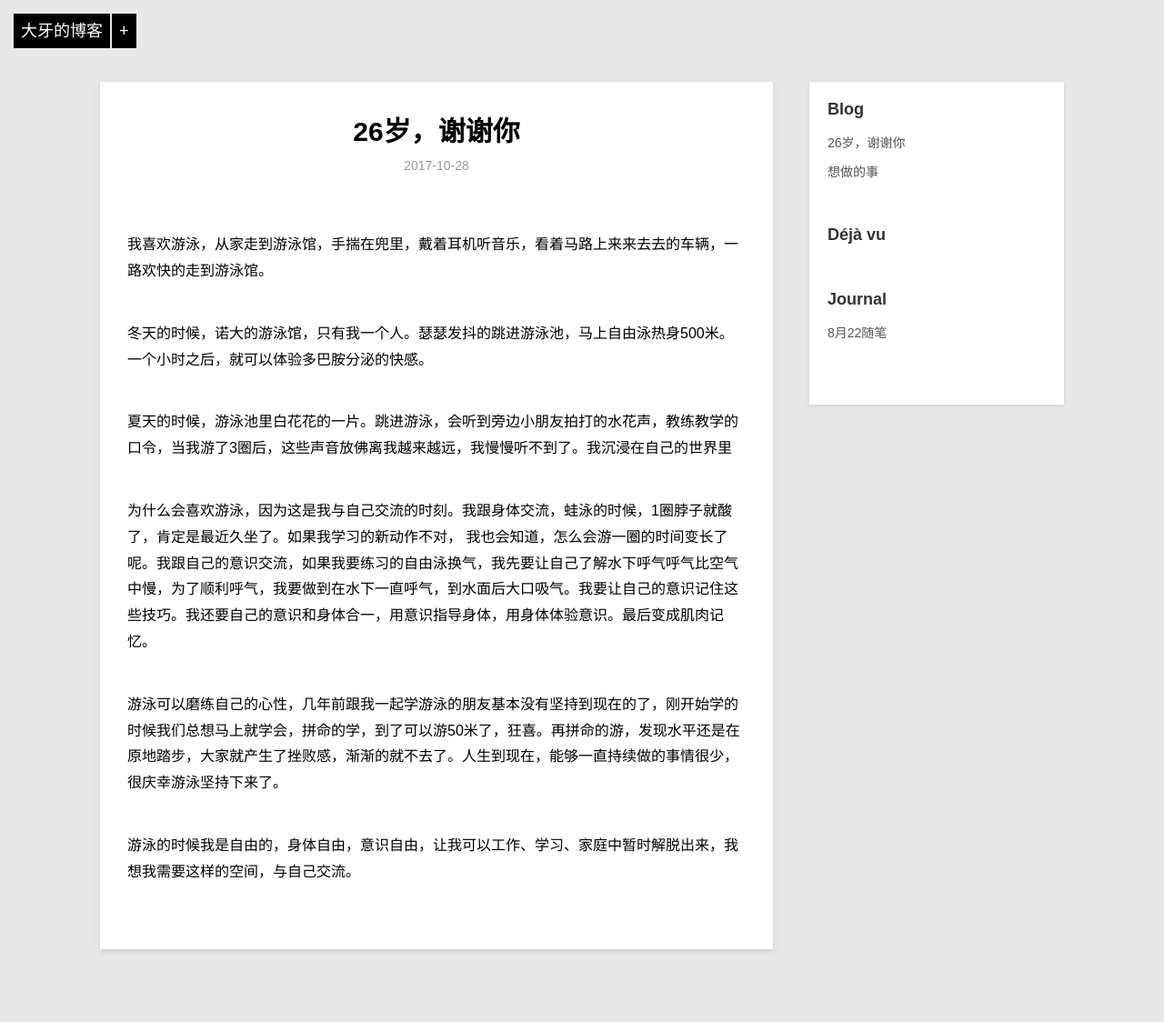
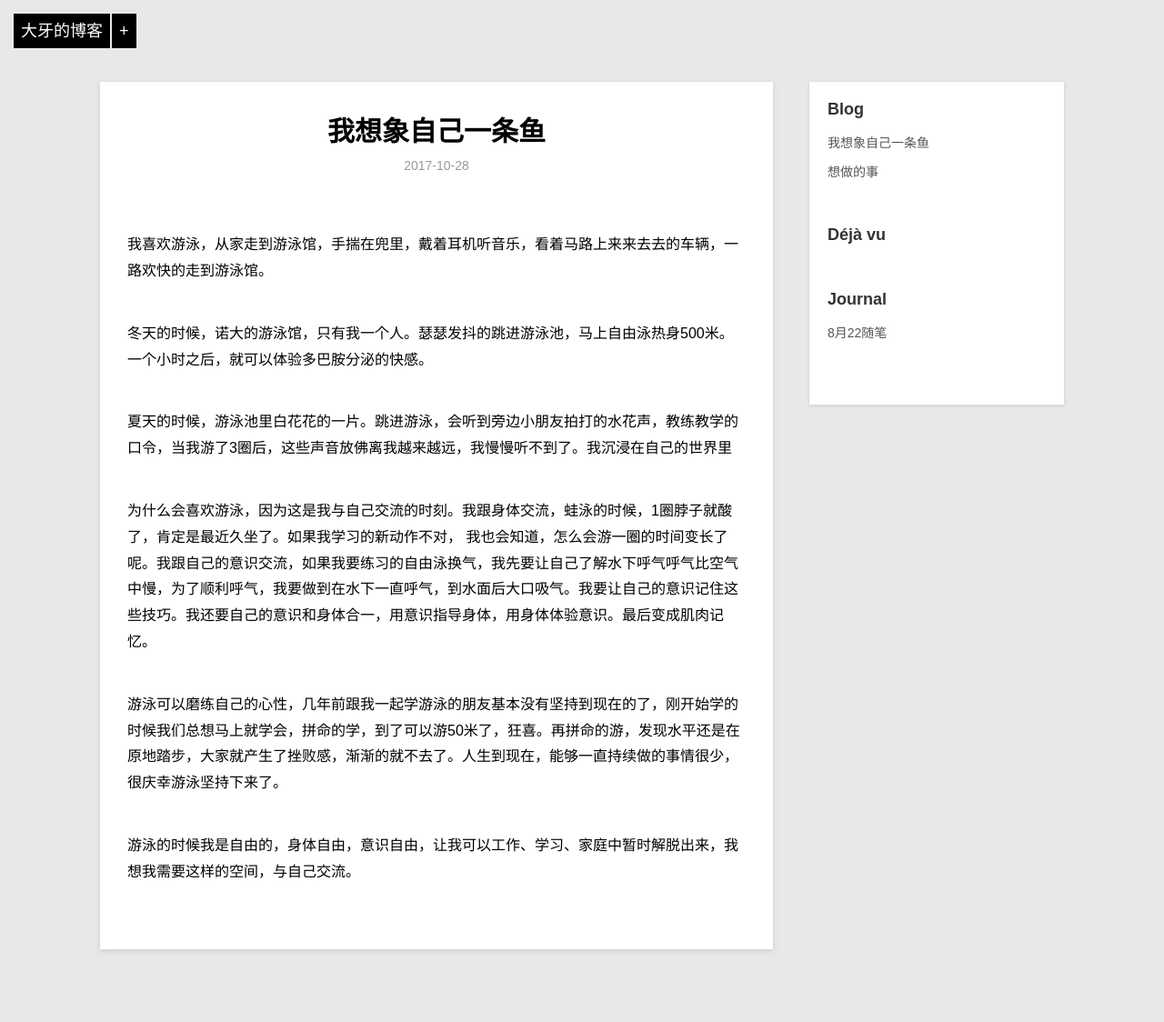
Before and after one commit to dayadaoshanghai/daya.github.io, a Jekyll site: the page built from _posts/blog/2017-10-28-thinking-I-am-like-a-fish.md, in a window 1280 px wide. Shown: the whole page at 91% size. Built offline with Jekyll 4.4.1, drawn with Linux system fonts in a browser that asks for light colours.

Commit message:
first article

```diff
--- a/_posts/blog/2017-10-28-thinking-I-am-like-a-fish.md
+++ b/_posts/blog/2017-10-28-thinking-I-am-like-a-fish.md
@@ -1,6 +1,6 @@
 ---
 layout: post
-title: 26岁，谢谢你
+title: 我想象自己一条鱼
 category: blog
 description: 在水里我想象自己是一条鱼
 ---
```
